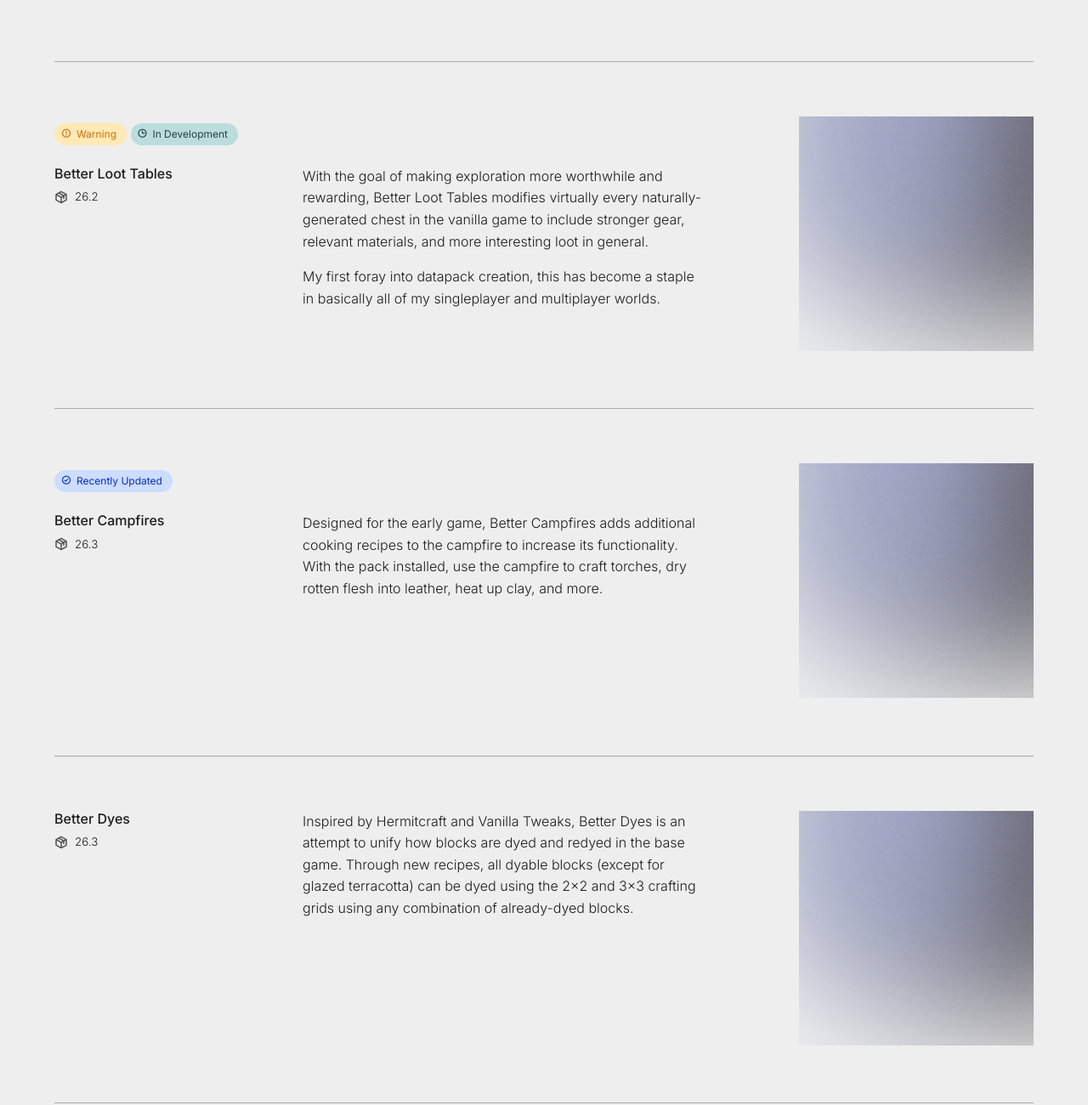
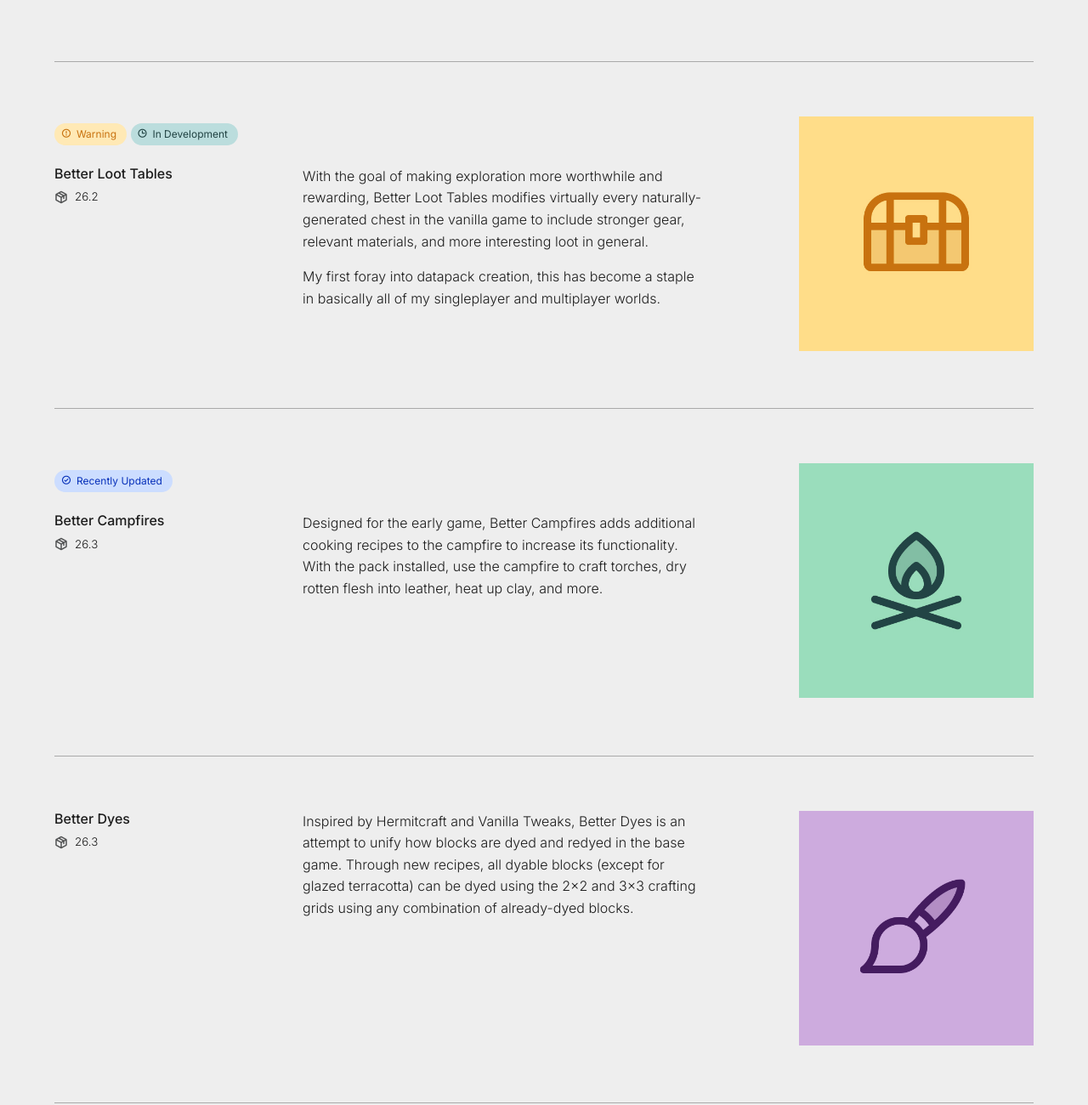
Before and after one commit to sweenerjoey/datapacks, a plain HTML site: page index.html in a window 1280 px wide. Shown: the part 580-1880 px from the top of the page at 85% size. Drawn offline with nearby package versions, Linux system fonts and the light colour scheme.

Commit message:
Real thumbnails

```diff
--- a/index.html
+++ b/index.html
@@ -29,7 +29,7 @@
       <section>
         <div class="container grid datapack-entry">
           <div class="thumbnail">
-            <img src="./assets/placeholder-thumbnail.jpg">
+            <img src="./assets/thumbnail-loot.jpg">
           </div>
           <ul class="tags">
             <li class="pill yellow" data-tooltip="Known bugs or compatibility issues may cause this datapack to break unexpectedly."><i class="ph-bold ph-warning-circle"></i>Warning</li>
@@ -51,7 +51,7 @@
         </div>
         <div class="container grid datapack-entry">
           <div class="thumbnail">
-            <img src="./assets/placeholder-thumbnail.jpg">
+            <img src="./assets/thumbnail-campfires.jpg">
           </div>
           <ul class="tags">
             <li class="pill blue" data-tooltip="Compatible and stable with the latest Minecraft version."><i class="ph-bold ph-check-circle"></i>Recently Updated</li>
@@ -71,7 +71,7 @@
         </div>
         <div class="container grid datapack-entry">
           <div class="thumbnail">
-            <img src="./assets/placeholder-thumbnail.jpg">
+            <img src="./assets/thumbnail-dyes.jpg">
           </div>
           <div class="title">
             <h2>Better Dyes</h2>
@@ -88,7 +88,7 @@
         </div>
         <div class="container grid datapack-entry">
           <div class="thumbnail">
-            <img src="./assets/placeholder-thumbnail.jpg">
+            <img src="./assets/thumbnail-leather.jpg">
           </div>
           <ul class="tags">
             <li class="pill black" data-tooltip="No longer receiving updates or revisions, and is no longer available for download."><i class="ph-bold ph-warning-circle"></i>Discontinued</li>
```
Also changed, not shown: assets/placeholder-thumbnail.jpg (deleted), assets/thumbnail-campfires.jpg (added), assets/thumbnail-dyes.jpg (added), assets/thumbnail-leather.jpg (added), assets/thumbnail-loot.jpg (added).
